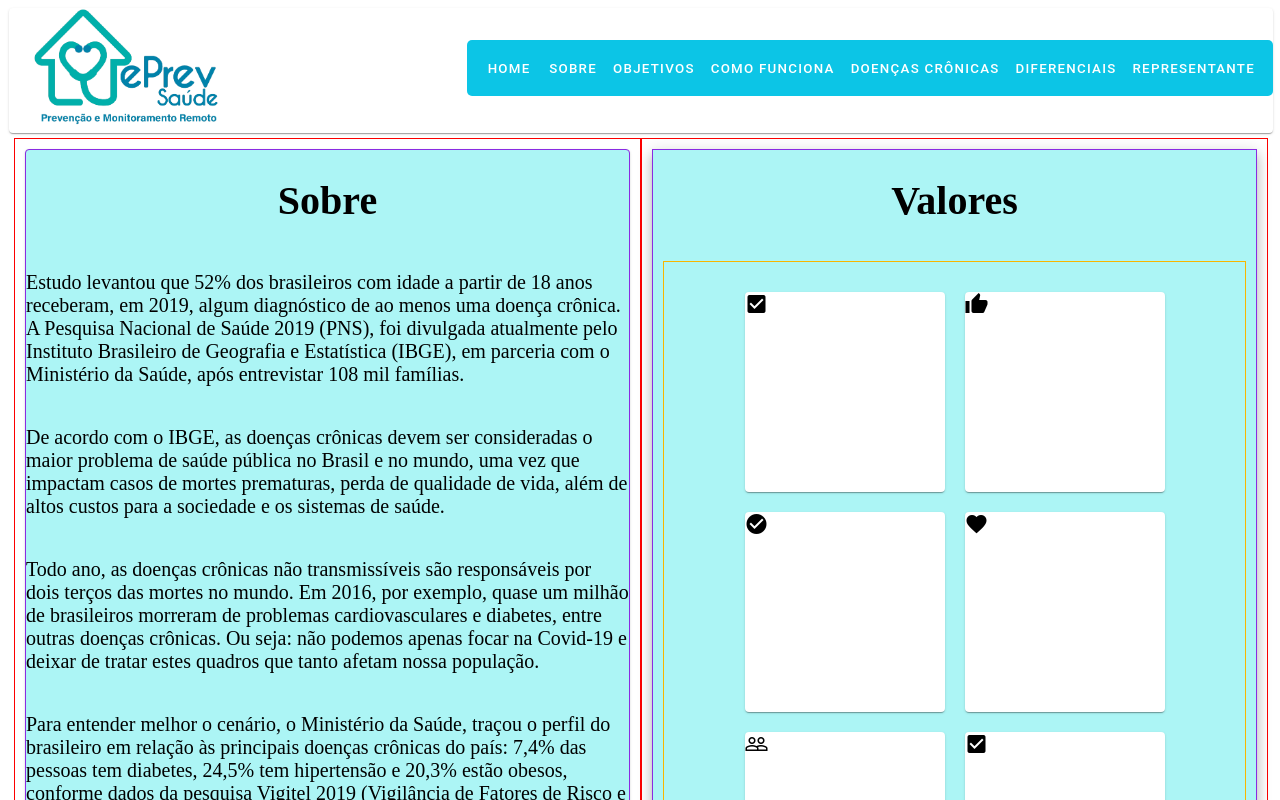
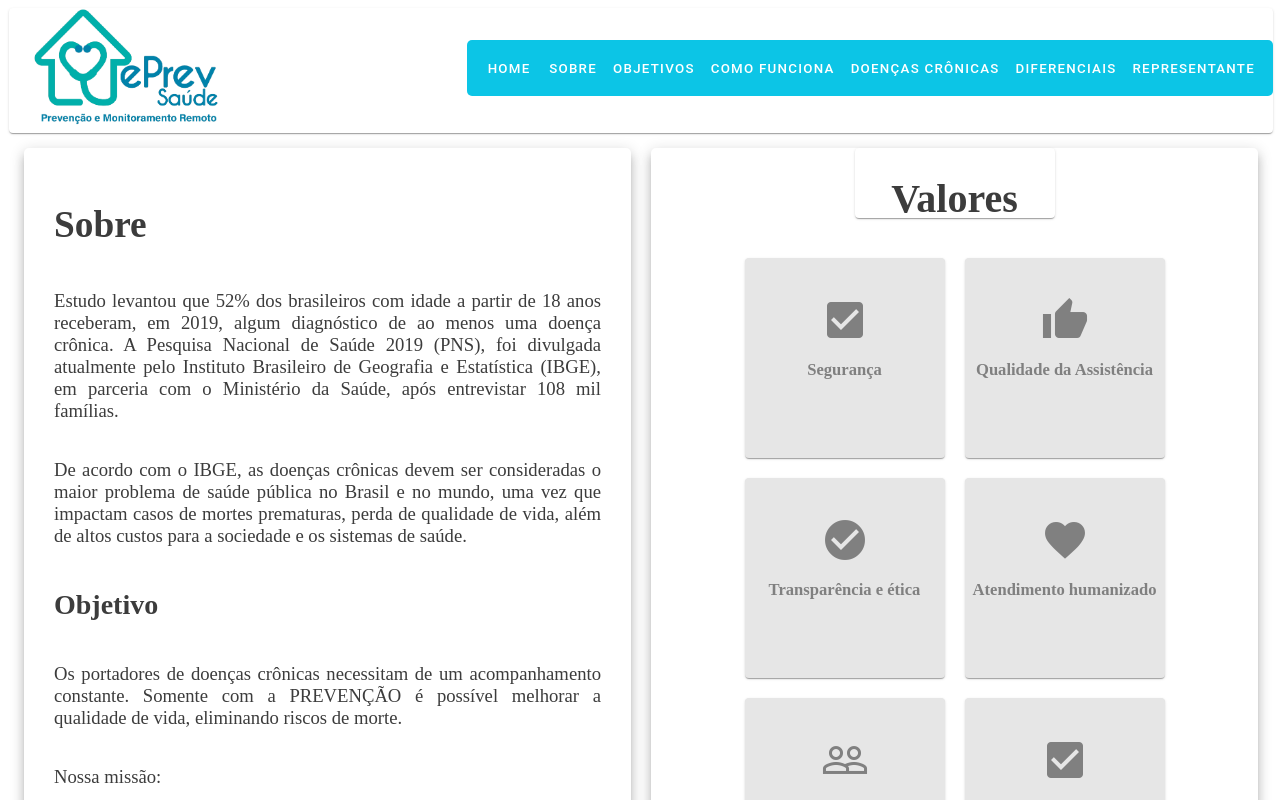
Before and after one commit to MatheusBrito21/AlertaSaude_frontend, an Angular app: page /sobre in a window 1280 px wide. Shown: the top 800 px of the page. Built offline with nearby package versions, Linux system fonts and the light colour scheme.

Commit message:
componente Sobre finalizado

```diff
--- a/src/app/component/sobre/sobre.component.css
+++ b/src/app/component/sobre/sobre.component.css
@@ -8,7 +8,7 @@
 }
 
 .content {
-    border: 1px solid rgb(252, 0, 0);
+    /* border: 1px solid rgb(252, 0, 0); */
     display: flex;
     width: 100%;
     /* height: 400px; */
@@ -18,21 +18,33 @@
 
 
 .card{
-    border: 1px solid blueviolet;
+    /* border: 1px solid blueviolet; */
     width: 100%;
     min-height: 300px;
     margin: 10px;
     padding: 0px;
-    background-color: rgb(172, 245, 245);
+    background-color: rgb(255, 255, 255);
     font-size: 15pt;
     display: flex;
     flex-direction: column;
     display: flex;
     align-items: center;
+    border-radius: 5px;
+    color: rgb(60, 60, 60);
+}
+
+.sobre{
+    padding: 30px;
+    display: flex;
+    flex-direction: column;
+    justify-content: left;
+    align-items: flex-start;
+    font-size: 14pt;
+    text-align: justify;
 }
 
 .cards-valores{
-    border: 1px solid rgb(248, 182, 0);
+    /* border: 1px solid rgb(248, 182, 0); */
     display: flex;
     flex-direction: row;
     justify-content: center;
@@ -44,5 +56,17 @@
     height: 200px;
     width: 200px;
     margin: 10px;
-    background-color: white;
+    display: flex;
+    flex-direction: column;
+    justify-content: center;
+    align-items: center;
+    background-color: rgb(230, 230, 230);
+    color: gray;
 }
+.valor:hover{
+    border: 3px solid gray;
+    transition-duration: 0.1s;
+}
+.icon{
+    transform: scale(2);
+}
--- a/src/app/component/sobre/sobre.component.html
+++ b/src/app/component/sobre/sobre.component.html
@@ -1,6 +1,6 @@
 <div class="colunas">
     <div class="content">
-        <mat-card class="card mat-elevation-z8">
+        <mat-card-content class="card sobre mat-elevation-z8">
             <h1>Sobre</h1>
             <p>
                 Estudo levantou que 52% dos brasileiros com idade a partir de 18 anos
@@ -15,7 +15,7 @@
                 de mortes prematuras, perda de qualidade de vida, além de altos custos para
                 a sociedade e os sistemas de saúde.
             </p>
-           <p>
+            <!-- <p>
             Todo ano, as doenças crônicas não transmissíveis são responsáveis por dois
             terços das mortes no mundo. Em 2016, por exemplo, quase um milhão de brasileiros
              morreram de problemas cardiovasculares e diabetes, entre outras doenças crônicas.
@@ -35,41 +35,52 @@
              brasileiros estão obesos e mais de 55% acima do peso.  A Vigitel demonstrou ainda que, entre 2006
               e 2019, os casos de diabetes se elevaram também, de 5,5% para 7,4%, do mesmo modo a hipertensão
               arterial, que subiu de 22,6% para 24,5%.
-           </p>
+           </p> -->
 
-           <h3>Objetivo</h3>
+            <h2>Objetivo</h2>
             <p>
                 Os portadores de doenças crônicas necessitam de um acompanhamento constante.
                 Somente com a PREVENÇÃO é possível melhorar a qualidade de vida, eliminando riscos de morte.
             </p>
-           <h5>
-            Nossa missão: <br>
-    Manter seu estado de saúde monitorada todo o tempo e com isso oferecer uma MELHOR QUALIDADE DE VIDA através da PREVENÇÃO!
+            <p>
+                Nossa missão:
+            </p>
+            <h3 style="text-decoration: underline;">
+                Manter seu estado de saúde monitorada todo o tempo e com isso oferecer uma MELHOR QUALIDADE DE VIDA
+                através da PREVENÇÃO!
 
-           </h5>
-        </mat-card>
+            </h3>
+        </mat-card-content>
     </div>
     <div class="content">
         <mat-card-content class="card mat-elevation-z8">
+            <mat-card style="height: 70px;width: 200px;align-items: center;">
                 <h1>Valores</h1>
+            </mat-card>
             <div class="cards-valores">
                 <mat-card class="valor">
-                    <mat-icon>check_box</mat-icon>
+                    <mat-icon class="icon">check_box</mat-icon>
+                    <h5>Segurança</h5>
                 </mat-card>
                 <mat-card class="valor">
-                    <mat-icon>thumb_up</mat-icon>
+                    <mat-icon class="icon">thumb_up</mat-icon>
+                    <h5>Qualidade da Assistência</h5>
                 </mat-card>
                 <mat-card class="valor">
-                    <mat-icon>check_circle</mat-icon>
+                    <mat-icon class="icon">check_circle</mat-icon>
+                    <h5>Transparência e ética</h5>
                 </mat-card>
                 <mat-card class="valor">
-                    <mat-icon>favorite</mat-icon>
+                    <mat-icon class="icon">favorite</mat-icon>
+                    <h5>Atendimento humanizado</h5>
                 </mat-card>
                 <mat-card class="valor">
-                    <mat-icon>people_outline</mat-icon>
+                    <mat-icon class="icon">people_outline</mat-icon>
+                    <h5>Respeito e cooperação</h5>
                 </mat-card>
                 <mat-card class="valor">
-                    <mat-icon>check_box</mat-icon>
+                    <mat-icon class="icon">check_box</mat-icon>
+                    <h5>Conforto e Comodidade</h5>
                 </mat-card>
             </div>
 
```
Lines whose indentation alone changed are shown as unchanged.
